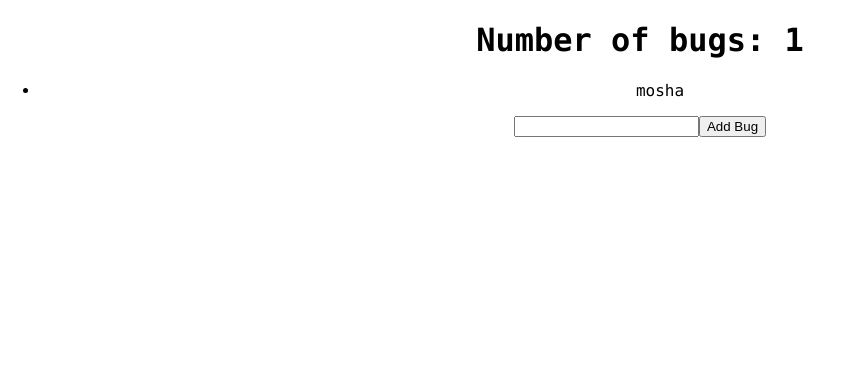
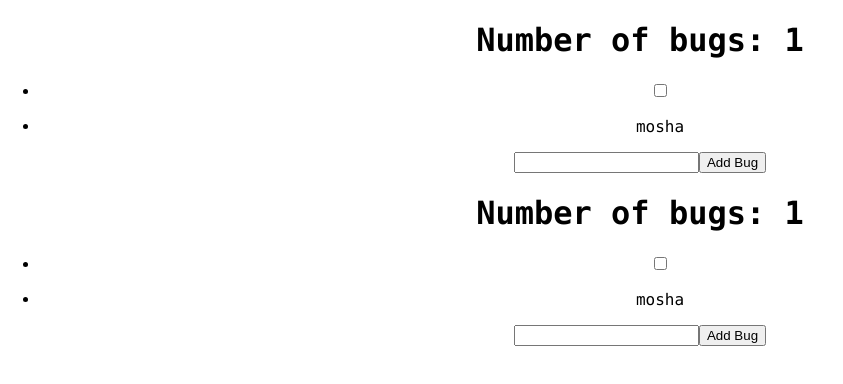
Before and after one commit to Suedo/mobx2020, a React (Create React App) app: page / in a window 1280 px wide. Shown: the top 384 px of the page, without its empty margins (0-843 px from the left). Built offline with nearby package versions, Linux system fonts and the light colour scheme.

Commit message:
adding RootStore

```diff
--- a/src/App.tsx
+++ b/src/App.tsx
@@ -20,6 +20,12 @@ const App: React.FunctionComponent<IAppProps> = ({ name }) => {
         <BugsList />
         <BugsForm />
       </div>
+      <div className="App">
+        <header className="App-Header" />
+        <BugsHeader />
+        <BugsList />
+        <BugsForm />
+      </div>
     </StoreProvider>
   );
 };
--- a/src/components/PureBugsHeader.tsx
+++ b/src/components/PureBugsHeader.tsx
@@ -5,5 +5,15 @@ interface PureBugsHeaderProps {
 }
 
 export const PureBugsHeader = ({ count }: PureBugsHeaderProps) => {
-  return <h1>Number of bugs: {count}</h1>;
+  return (
+    <>
+      <h1>Number of bugs: {count}</h1>
+      <ul className="tg-list">
+        <li className="tg-list-item">
+          <input type="checkbox" id="themeToggle" />
+          <label htmlFor="themeToggle"></label>
+        </li>
+      </ul>
+    </>
+  );
 };
--- a/src/containers/BugsForm.tsx
+++ b/src/containers/BugsForm.tsx
@@ -1,15 +1,15 @@
-import React, { useState, useContext } from 'react';
+import React, { useState } from 'react';
 import { Bug } from '../stores/BugStore';
-import { StoreContext } from '../context/context';
+import { useStore } from '../context/context';
 
 export const BugsForm = () => {
   const initialState = '';
   const [bugName, setBugName] = useState(initialState);
 
-  const bugstore = useContext(StoreContext);
+  const { bugStore } = useStore();
 
   const addBug = (name: string) => {
-    bugstore.addBug(name);
+    bugStore.addBug(name);
   };
 
   return (
--- a/src/containers/BugsHeaderContainer.tsx
+++ b/src/containers/BugsHeaderContainer.tsx
@@ -1,10 +1,10 @@
-import React, { useContext } from 'react';
+import React from 'react';
 import { observer } from 'mobx-react-lite';
 import { PureBugsHeader } from '../components/PureBugsHeader';
-import { StoreContext } from '../context/context';
+import { useStore } from '../context/context';
 
 export const BugsHeader = observer(() => {
-  const bugstore = useContext(StoreContext);
+  const { bugStore } = useStore();
 
-  return <PureBugsHeader count={bugstore.bugCount} />;
+  return <PureBugsHeader count={bugStore.bugCount} />;
 });
--- a/src/containers/BugsListContainer.tsx
+++ b/src/containers/BugsListContainer.tsx
@@ -1,12 +1,12 @@
-import React, { useContext } from 'react';
+import React from 'react';
 
-import { StoreContext } from '../context/context';
+import { useStore } from '../context/context';
 import { BugsListComponent } from '../components/BugsListComponent';
 import { observer } from 'mobx-react-lite';
 
 export const BugsList = observer(() => {
   // observe changes to bugstore and re-render on change
-  const bugstore = useContext(StoreContext);
+  const { bugStore } = useStore();
 
-  return <BugsListComponent bugs={bugstore.bugsByLength}></BugsListComponent>;
+  return <BugsListComponent bugs={bugStore.bugsByLength}></BugsListComponent>;
 });
--- a/src/context/context.tsx
+++ b/src/context/context.tsx
@@ -1,13 +1,16 @@
-import React from 'react';
+import React, { useContext } from 'react';
 import { useLocalStore } from 'mobx-react-lite';
-import { BugStore, BugStoreT } from '../stores/BugStore';
+import { RootStore, RootStoreT } from '../stores/RootStore';
 
-// https://blog.mselee.com/posts/2019/06/08/using-mobx-with-react-hooks-typescript/
-
-export const StoreContext = React.createContext<BugStoreT>({} as BugStoreT);
+export const StoreContext = React.createContext({} as RootStoreT);
 
 export const StoreProvider: React.FC = ({ children }) => {
-  const store = useLocalStore(BugStore);
+  const store = useLocalStore(RootStore);
 
   return <StoreContext.Provider value={store}>{children}</StoreContext.Provider>;
 };
+
+// simplifies imports
+export const useStore = () => {
+  return useContext(StoreContext);
+};
--- /dev/null
+++ b/src/stores/ComplaintStore.ts
@@ -0,0 +1,30 @@
+import { observable } from 'mobx';
+
+export class Complaint {
+  @observable id: string = Math.random.toString();
+  @observable name: string;
+
+  constructor(name: string) {
+    this.name = name;
+  }
+}
+
+export const ComplaintStore = () => {
+  return {
+    complaints: [new Complaint('legacy code is a pain')],
+
+    get complaintByLength(): Complaint[] {
+      return this.complaints.sort((a, b) => a.name.length - b.name.length);
+    },
+
+    get complaintCount(): number {
+      return this.complaints.length;
+    },
+
+    addComplaint(name: string) {
+      this.complaints.push(new Complaint(name));
+    },
+  };
+};
+
+export type ComplaintStoreT = ReturnType<typeof ComplaintStore>;
--- /dev/null
+++ b/src/stores/RootStore.ts
@@ -0,0 +1,23 @@
+import { createContext, useContext } from 'react';
+import { useLocalStore } from 'mobx-react';
+
+import { BugStore } from './BugStore';
+import { ComplaintStore } from './ComplaintStore';
+import { ThemeStore } from './ThemeStore';
+
+export const RootStore = () => {
+  return {
+    bugStore: useLocalStore(BugStore),
+    themeStore: useLocalStore(ThemeStore),
+    complaintStore: useLocalStore(ComplaintStore),
+  };
+};
+
+export type RootStoreT = ReturnType<typeof RootStore>;
+
+// not needed, handled in context.ts
+// export const StoreContext = createContext({} as RootStoreT);
+
+// export const useStore = () => {
+//   return useContext(StoreContext);
+// };
--- /dev/null
+++ b/src/stores/ThemeStore.ts
@@ -0,0 +1,11 @@
+export const ThemeStore = () => {
+  return {
+    isDarkMode: false,
+
+    toggleDarkMode() {
+      this.isDarkMode = !this.isDarkMode;
+    },
+  };
+};
+
+export type ThemeStoreT = ReturnType<typeof ThemeStore>;
```
